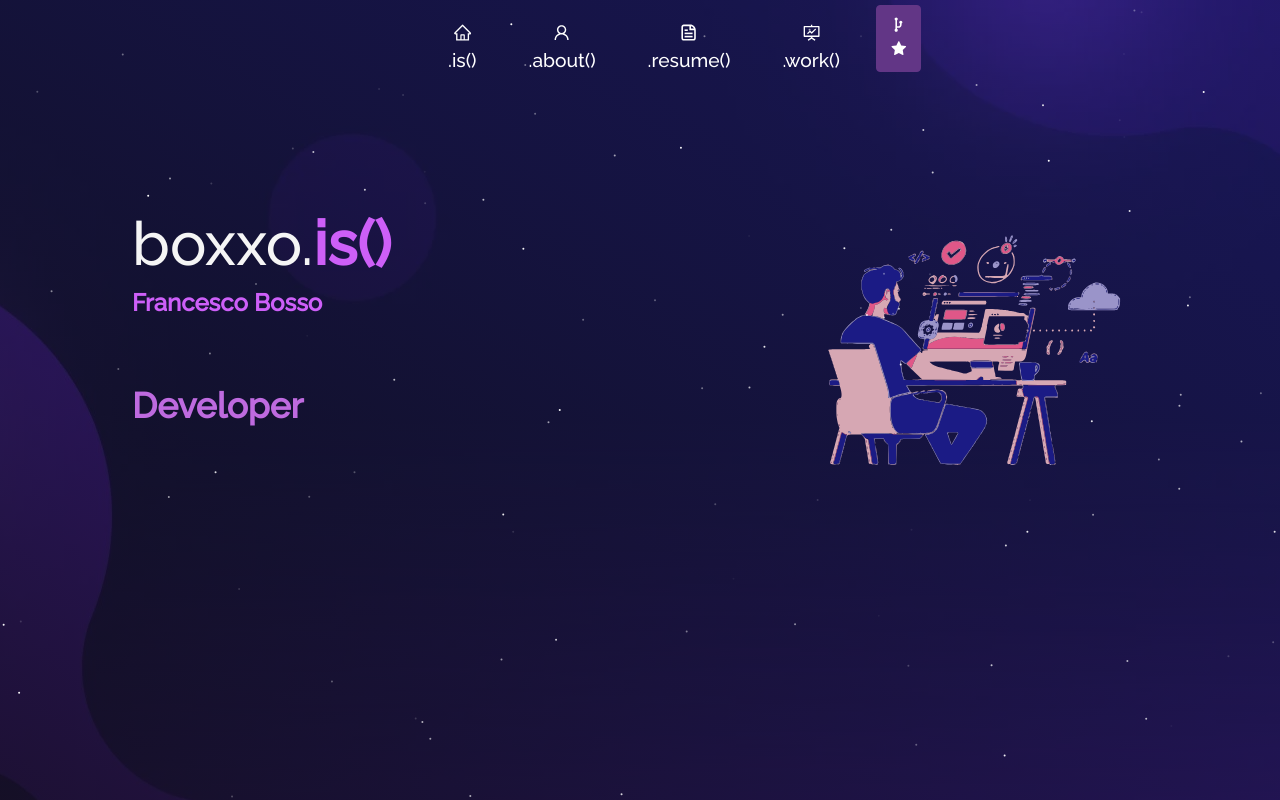
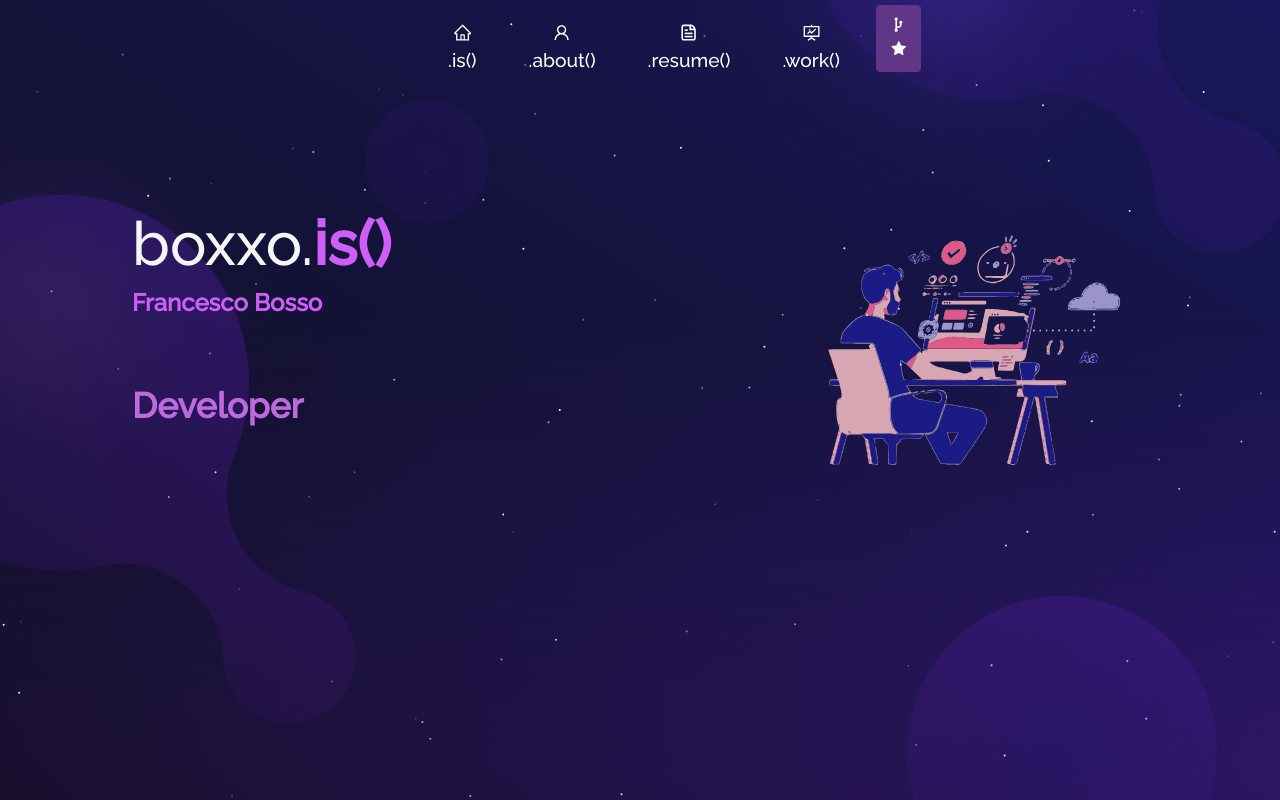
Before and after one commit to boxxello/My-react-portfolio, a React (Create React App) app: page / in a window 1280 px wide. Shown: the top 800 px of the page. Built offline with nearby package versions, Linux system fonts and the light colour scheme.

Commit message:
fix res home img

```diff
--- a/src/components/styles/home.css
+++ b/src/components/styles/home.css
@@ -56,17 +56,18 @@
 
     position: relative;
     background-image: var(--image-gradient), url(../../Assets/home-bg.webp);
+background-size: cover;
     z-index: -1;
     /*background-image: var(--image-gradient), url(Assets/home-bg.webp);*/
     background-position: top center;
     background-repeat: no-repeat;
 
-    min-height: 100vh !important;
-    max-width: 100vw !important;
+    min-height: 100vh;
+    min-width: 100vw;
     color: whitesmoke;
     text-align: left;
-    padding-bottom: 30px !important;
-    padding-top: 10% !important;
+    padding-bottom: 30px;
+    padding-top: 10% ;
 }
 
 .heading {
```
